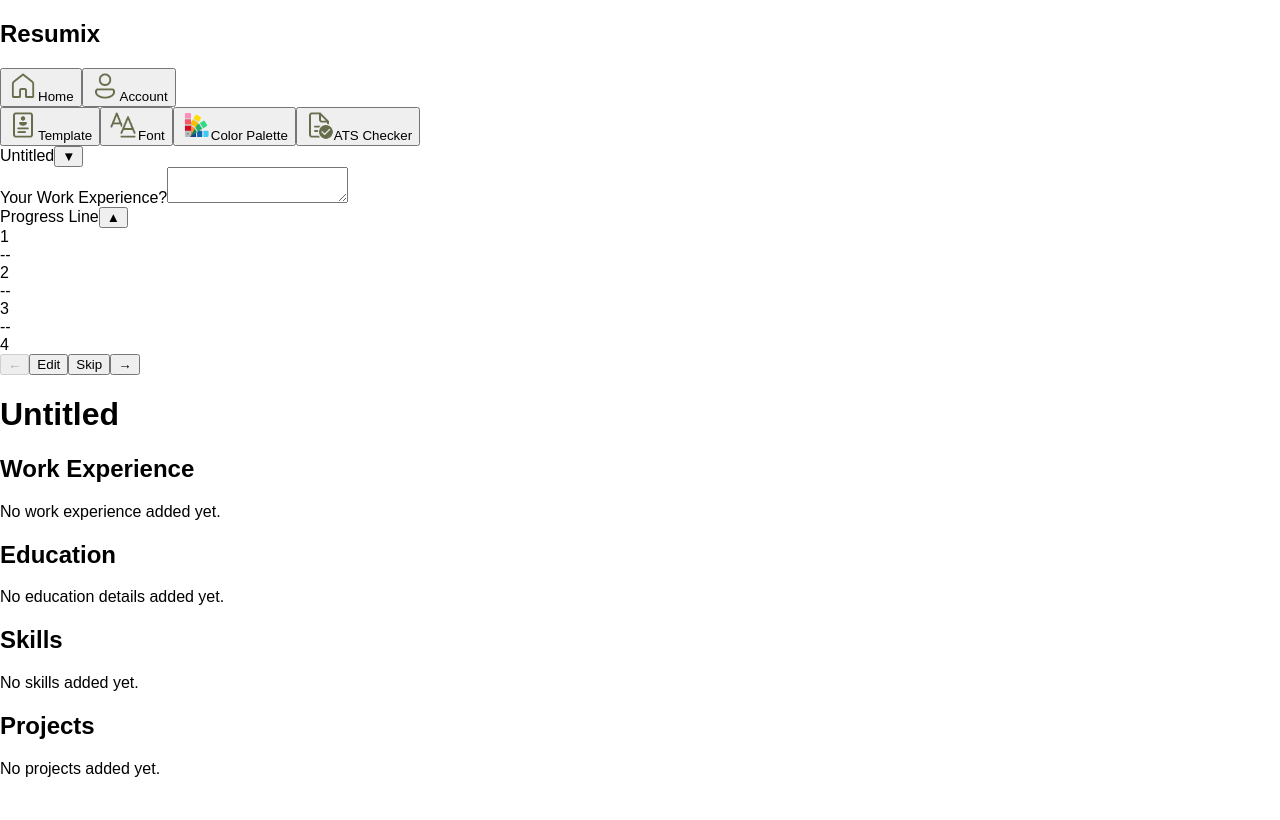
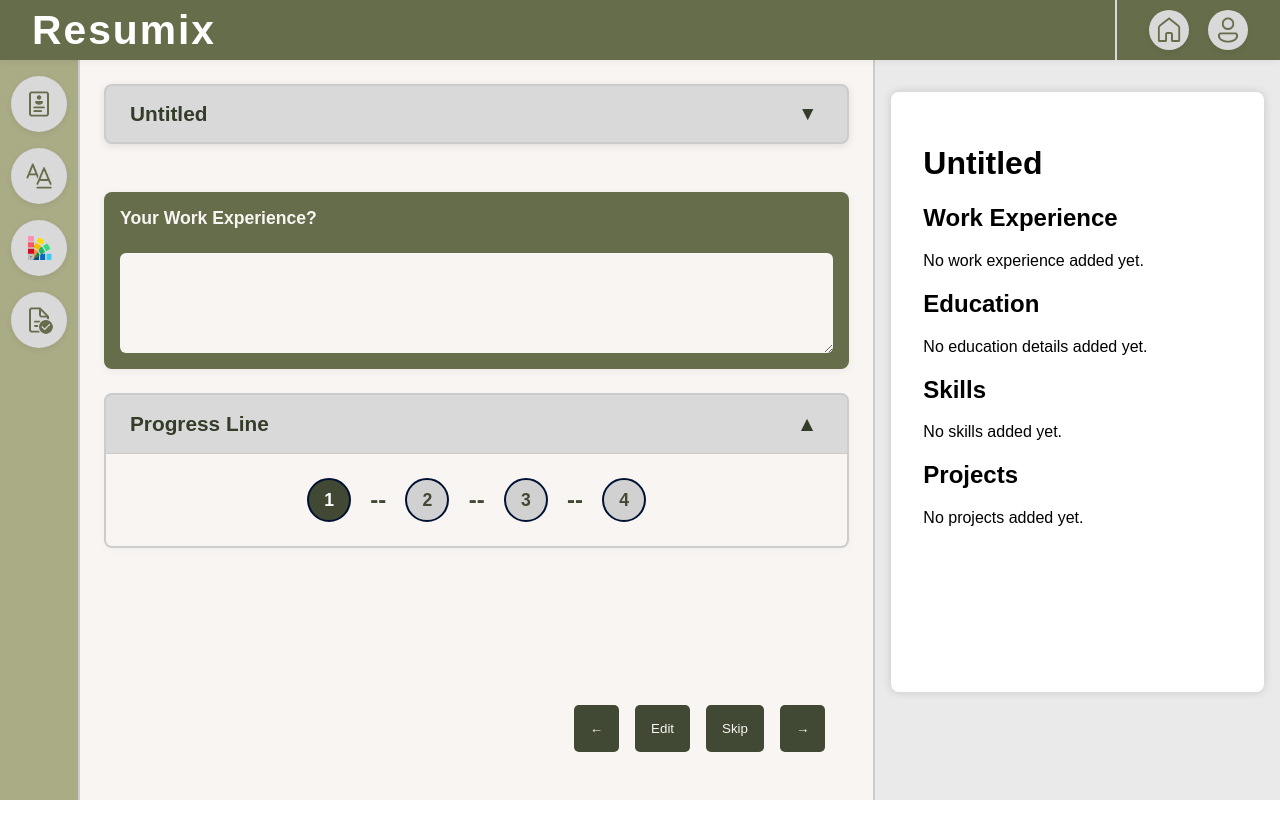
Before and after one commit to NafisaTasnimR/Resumix, a React (Create React App) app in the folder frontend/: page / in a window 1280 px wide. Built offline with nearby package versions, Linux system fonts and the light colour scheme.

Commit message:
Move the necessary css styling from App.css to ResumeEditorPage.css
Signed-off-by: nafisa <nafisatasnim8855@gmail.com>

```diff
--- a/frontend/src/App.js
+++ b/frontend/src/App.js
@@ -1,14 +1,10 @@
 import './App.css';
-import TopBar from './TopBar';
-import Sidebar from './Sidebar';
-import ResumeEditor from './ResumeEditor';
+import ResumeEditorPage from './ResumeEditorPage';
 
 function App() {
   return (
     <div className="App">
-      <TopBar></TopBar>
-      <Sidebar></Sidebar>
-      <ResumeEditor></ResumeEditor>
+      <ResumeEditorPage></ResumeEditorPage>
     </div>
   );
 }
--- /dev/null
+++ b/frontend/src/ResumeEditorPage.css
@@ -0,0 +1,418 @@
+.ResumeEditorPage {
+  margin: 0;
+  font-family: Arial, sans-serif;
+  display: flex;
+  flex-direction: row;
+  height: 100vh;
+}
+
+.top-bar {
+  position: fixed;
+  top: 0;
+  left: 0;
+  width: 100%;
+  height: 60px;
+  background-color: #656D4A;
+  color: white;
+  display: flex;
+  align-items: center;
+  justify-content: space-between;
+  padding: 0 2rem;
+  z-index: 1000;
+  box-sizing: border-box;
+  box-shadow: 0 2px 8px rgba(0, 0, 0, 0.05);
+}
+
+.top-bar-title {
+  margin: 0;
+  font-size: 1.7rem;
+  letter-spacing: 2px;
+  font-weight: bold;
+  display: flex;
+  align-items: center;
+  height: 100%;
+}
+
+.top-bar-buttons {
+  display: flex;
+  align-items: center;
+  gap: 1.2rem;
+  padding-left: 2rem;
+  border-left: 2px solid #d9d9d9;
+  height: 100%;
+}
+
+.top-bar-buttons button {
+  background-color: #d9d9d9;
+  color: #f8f5f2;
+  border: none;
+  width: 40px;
+  height: 40px;
+  border-radius: 50%;
+  cursor: pointer;
+  transition: background 0.2s, box-shadow 0.2s;
+  box-shadow: 0 2px 6px rgba(0, 0, 0, 0.07);
+  outline: none;
+  padding: 0;
+  position: relative;
+  display: flex;
+  align-items: center;
+  justify-content: center;
+}
+
+.top-bar-buttons button:hover {
+  background-color: #a2a2a2;
+}
+
+.top-bar-buttons button span {
+  display: none;
+  position: absolute;
+  left: 90%;
+  top: 110%;
+  transform: translateX(-50%);
+  background: #fff;
+  color: #001233;
+  padding: 0.3rem 0.8rem;
+  border-radius: 6px;
+  white-space: nowrap;
+  font-size: 1rem;
+  font-weight: 500;
+  box-shadow: 0 2px 8px rgba(0, 0, 0, 0.08);
+  z-index: 100;
+  pointer-events: none;
+}
+
+.top-bar-buttons button:hover span {
+  display: block;
+}
+
+.sidebar {
+  background-color: #AAAC86;
+  color: black;
+  padding: 1rem 0.5rem;
+  display: flex;
+  flex-direction: column;
+  align-items: center;
+  gap: 1rem;
+  margin-top: 60px;
+  min-width: 80px;
+  height: calc(100vh - 60px);
+  box-sizing: border-box;
+  border-right: 2px solid #ccc;
+  box-shadow: 2px 0 8px rgba(73, 73, 73, 0.1);
+}
+
+.sidebar button {
+  background-color: #d9d9d9;
+  color: #f8f5f2;
+  border: none;
+  border-radius: 50%;
+  width: 56px;
+  height: 56px;
+  display: flex;
+  flex-direction: column;
+  align-items: center;
+  justify-content: center;
+  position: relative;
+  cursor: pointer;
+  transition: background 0.2s, box-shadow 0.2s;
+  box-shadow: 0 2px 6px rgba(0, 0, 0, 0.07);
+  outline: none;
+  padding: 0;
+}
+
+.sidebar button:hover {
+  background-color: #a2a2a2;
+}
+
+.sidebar button span {
+  display: none;
+  visibility: hidden;
+  position: absolute;
+  left: 110%;
+  top: 50%;
+  transform: translateY(-50%);
+  background: #fff;
+  color: #001233;
+  padding: 0.3rem 0.8rem;
+  border-radius: 6px;
+  white-space: nowrap;
+  font-size: 1rem;
+  font-weight: 500;
+  box-shadow: 0 2px 8px rgba(0, 0, 0, 0.08);
+  z-index: 10;
+  pointer-events: none;
+}
+
+.sidebar button:hover span {
+  display: block;
+  visibility: visible;
+}
+
+.resume-editor {
+  display: flex;
+  flex-direction: row;
+  flex: 1;
+  margin-top: 60px;
+  height: calc(100vh - 60px);
+  overflow: hidden;
+}
+
+.main {
+  flex: 6;
+  display: flex;
+  flex-direction: column;
+  padding: 1.5rem;
+  background-color: #f8f5f2;
+  box-sizing: border-box;
+  overflow: auto;
+}
+
+.title-edit {
+  width: 100%;
+  background-color: #d9d9d9;
+  display: flex;
+  flex-direction: column;
+  align-items: stretch;
+  gap: 0.5rem;
+  border: #ccc 2px solid;
+  border-radius: 8px;
+  box-sizing: border-box;
+  margin-bottom: 1.5rem;
+  box-shadow: 0 2px 8px rgba(0, 0, 0, 0.1);
+  padding: 0.5rem;
+}
+
+.title-edit-bar {
+  background-color: #d9d9d9;
+  display: flex;
+  align-items: center;
+  justify-content: space-between;
+  padding: 0.5rem 1rem;
+  border-radius: 6px 6px 0 0;
+  cursor: pointer;
+  user-select: none;
+  position: relative;
+}
+
+.title-edit-bar .title-text {
+  font-size: 1.3rem;
+  font-weight: bold;
+  flex: 1;
+  color: #333D29;
+  border: none;
+  background: transparent;
+  outline: none;
+}
+
+.title-edit-bar .arrow-btn {
+  background: none;
+  border: none;
+  color: #333D29;
+  font-size: 1.2rem;
+  cursor: pointer;
+  margin-left: 0.5rem;
+}
+
+.title-edit-dropdown {
+  background-color: #f0f0f0;
+  padding: 1rem;
+  border-radius: 0 0 6px 6px;
+  display: none;
+  flex-direction: column;
+  gap: 0.5rem;
+  border-top: 1px solid #ccc;
+}
+
+.title-edit-dropdown.active {
+  display: flex;
+}
+
+.title-edit-dropdown input {
+  padding: 0.5rem;
+  font-size: 1rem;
+  border-radius: 4px;
+  border: 1px solid #ccc;
+}
+
+.title-edit-dropdown .edit-btn {
+  align-self: flex-end;
+  background-color: #333D29;
+  color: white;
+  border: none;
+  padding: 0.4rem 1rem;
+  border-radius: 4px;
+  cursor: pointer;
+}
+
+.question-box {
+  background-color: #656D4A;
+  color: #f8f5f2;
+  width: 100%;
+  max-width: 800px;
+  margin: 1.5rem auto 1.5rem auto;
+  /* Centered with margin on top/bottom */
+  padding: 1rem;
+  border-radius: 8px;
+  box-sizing: border-box;
+  box-shadow: 0 2px 8px rgba(0, 0, 0, 0.06);
+  display: flex;
+  flex-direction: column;
+  gap: 1rem;
+}
+
+.question-box label {
+  font-size: 1.1rem;
+  font-weight: bold;
+  margin-bottom: 0.5rem;
+}
+
+.question-box textarea {
+  width: 100%;
+  min-height: 100px;
+  padding: 1rem;
+  background-color: #f8f5f2;
+  color: #001233;
+  border: none;
+  border-radius: 6px;
+  resize: vertical;
+  font-size: 1rem;
+  box-sizing: border-box;
+}
+
+.progress {
+  width: 100%;
+  margin: 0 0 2rem 0;
+  border: #ccc 2px solid;
+  border-radius: 8px;
+  background: #d9d9d9;
+  box-shadow: 0 2px 8px rgba(0, 0, 0, 0.03);
+  overflow: hidden;
+  box-sizing: border-box;
+}
+
+.progress-line-header {
+  display: flex;
+  align-items: center;
+  justify-content: space-between;
+  padding: 1rem 1.5rem;
+  background: #d9d9d9;
+  cursor: pointer;
+  user-select: none;
+  font-weight: bold;
+  font-size: 1.2rem;
+  border-bottom: 1px solid #ccc;
+}
+
+.progress-title {
+  color: #333D29;
+  font-size: 1.3rem;
+  font-weight: bold;
+}
+
+.arrow-btn-progress {
+  background: none;
+  border: none;
+  font-size: 1.3rem;
+  color: #333D29;
+  cursor: pointer;
+  transition: transform 0.1s;
+}
+
+.progress-line {
+  display: flex;
+  justify-content: center;
+  align-items: center;
+  gap: 1.2rem;
+  padding: 1.5rem 0;
+  background: #f8f5f2;
+  transition: max-height 0.3s, opacity 0.3s;
+  max-height: 500px;
+  opacity: 1;
+  overflow: hidden;
+}
+
+.progress-line:not(.active) {
+  max-height: 0;
+  opacity: 0;
+  padding: 0;
+  border: none;
+}
+
+.progress-line .circle {
+  width: 40px;
+  height: 40px;
+  border-radius: 50%;
+  background-color: #d1d1d1;
+  display: flex;
+  align-items: center;
+  justify-content: center;
+  font-weight: bold;
+  font-size: 1.1rem;
+  color: #414833;
+  border: 2px solid #001233;
+  transition: background 0.2s, color 0.2s;
+}
+
+.progress-line .circle.active {
+  background-color: #414833;
+  color: #fff;
+  border: 2px solid #001233;
+}
+
+.progress-line span {
+  color: #414833;
+  font-size: 1.5rem;
+  font-weight: bold;
+  user-select: none;
+}
+
+.nav-buttons {
+  display: flex;
+  margin-top: auto;
+  align-self: flex-end;
+  padding: 1.5rem;
+  gap: 1rem;
+}
+
+.nav-buttons button {
+  background-color: #414833;
+  color: #f8f5f2;
+  padding: 1rem 1rem;
+  border: none;
+  border-radius: 5px;
+  cursor: pointer;
+}
+
+.preview {
+  flex: 3;
+  background-color: #eaeaea;
+  border-left: 2px solid #ccc;
+  display: flex;
+  justify-content: center;
+  align-items: flex-start;
+  padding: 2rem 1rem;
+  box-sizing: border-box;
+  overflow-y: auto;
+  overflow-x: hidden;
+  height: 100vh;
+}
+
+.preview-box {
+  width: 500px;
+  max-width: 100%;
+  height: 600px;
+  background: white;
+  box-shadow: 0 0 10px rgba(0, 0, 0, 0.15);
+  padding: 2rem;
+  box-sizing: border-box;
+  border-radius: 8px;
+  overflow-y: auto;
+  overflow-x: hidden;
+}
+
+.preview-box p {
+  text-align: justify;
+  /* wrap the text on overflow */
+  word-wrap: break-word;
+}
```
